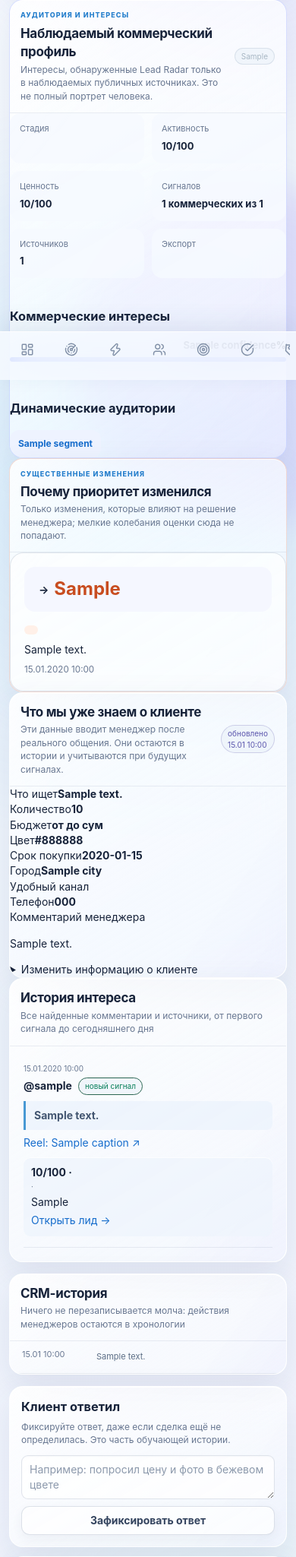
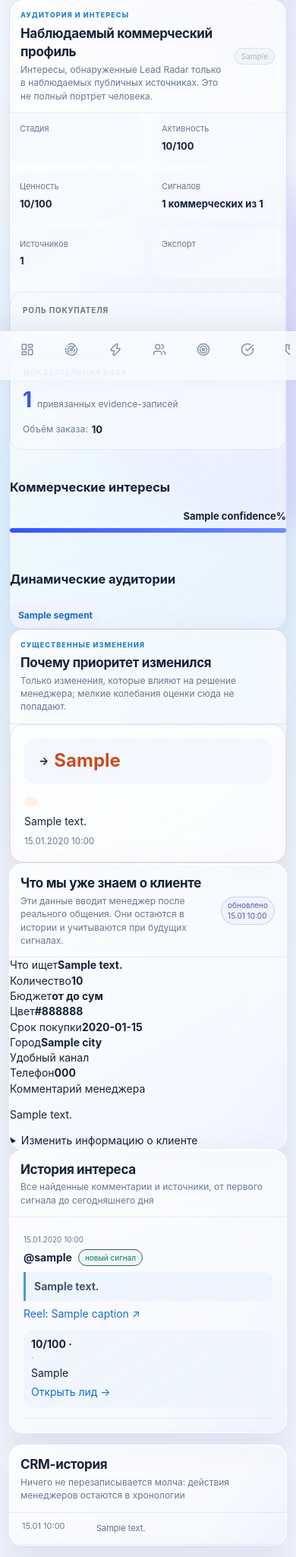
Before and after one commit to DeniskaChernov/leadradar, a Python web app: template app/web/templates/contact_detail.html in a window 390 px wide. Shown: the part 344-2393 px from the top of the page at 76% size. Run offline with Jinja, Linux system fonts and the light colour scheme; the template is opened without the code that fills it: most values are stand-ins (such as "Sample title", 1, 10 or a date in 2020); some libraries are stand-ins or nearby versions.

Commit message:
feat: surface Profile DNA in contact detail UI with buyer role, evidence count, and responsive DNA cards (vertical UI)

```diff
--- a/app/web/app.py
+++ b/app/web/app.py
@@ -23,6 +23,8 @@
 from app.web.auth import TelegramAuthError, TelegramWebAuth
 from app.web.labels import (
     AI_SOURCE_LABELS,
+    BUYER_ROLE_ICONS,
+    BUYER_ROLE_LABELS,
     CHANGE_TYPE_LABELS,
     CHANNEL_LABELS,
     COMMERCIAL_STAGE_LABELS,
@@ -99,6 +101,8 @@
         qualification_field_label=lambda value: label(
             QUALIFICATION_FIELD_LABELS, value, str(value)
         ),
+        buyer_role_label=lambda value: label(BUYER_ROLE_LABELS, value, "Не определено"),
+        buyer_role_icon=lambda value: BUYER_ROLE_ICONS.get(str(value) if value else "UNKNOWN", "❓"),
         money=lambda value: f"{float(value or 0):,.0f}".replace(",", " "),
     )
 
--- a/app/web/static/app.css
+++ b/app/web/static/app.css
@@ -1164,3 +1164,76 @@
   .market-candidates-disclosure > summary { min-height: 60px; padding: 14px; }
   .market-candidates-disclosure .candidate-grid { padding: 0 10px 10px; }
 }
+
+/* V4.4 · Profile DNA — Phase 4 */
+.dna-profile-row {
+  display: grid;
+  grid-template-columns: 1fr 1fr;
+  gap: 14px;
+  margin: 18px 0 6px;
+}
+.dna-role-card,
+.dna-evidence-card {
+  padding: 16px;
+  border-radius: 16px;
+  background: rgba(246, 249, 255, 0.82);
+  border: 1px solid rgba(51, 84, 255, 0.1);
+}
+.dna-role-card .eyebrow,
+.dna-evidence-card .eyebrow {
+  font-size: 10px;
+  font-weight: 700;
+  letter-spacing: .08em;
+  color: var(--muted);
+  text-transform: uppercase;
+  display: block;
+  margin-bottom: 9px;
+}
+.dna-role-primary {
+  display: flex;
+  align-items: center;
+  gap: 9px;
+  margin-bottom: 10px;
+}
+.dna-role-icon { font-size: 26px; line-height: 1; }
+.dna-role-primary b { font-size: 15px; }
+.dna-roles-observed {
+  display: flex;
+  flex-wrap: wrap;
+  gap: 6px;
+  align-items: center;
+  margin-top: 4px;
+}
+.dna-roles-observed > span:first-child {
+  font-size: 11px;
+  color: var(--muted);
+  flex: 0 0 100%;
+  margin-bottom: 3px;
+}
+.tag.compact {
+  padding: 5px 8px;
+  font-size: 11px;
+  border-radius: 9px;
+}
+.dna-evidence-count {
+  display: flex;
+  align-items: baseline;
+  gap: 7px;
+  margin-bottom: 9px;
+}
+.dna-evidence-count b { font-size: 28px; color: var(--primary); }
+.dna-evidence-count span { font-size: 12px; color: var(--muted); }
+.dna-evidence-card > div:not(.dna-evidence-count) {
+  font-size: 12px;
+  display: flex;
+  gap: 5px;
+  margin-top: 6px;
+  color: var(--muted);
+}
+.dna-evidence-card > div:not(.dna-evidence-count) b {
+  color: var(--text);
+  font-size: 13px;
+}
+@media (max-width: 700px) {
+  .dna-profile-row { grid-template-columns: 1fr; }
+}
--- a/app/web/templates/contact_detail.html
+++ b/app/web/templates/contact_detail.html
@@ -30,6 +30,28 @@
 <section class="panel audience-profile">
   <div class="panel-head"><div><span class="eyebrow">АУДИТОРИЯ И ИНТЕРЕСЫ</span><h2>Наблюдаемый коммерческий профиль</h2><p>Интересы, обнаруженные Lead Radar только в наблюдаемых публичных источниках. Это не полный портрет человека.</p></div><span class="tag {% if intelligence.customer_type=='B2B' %}status-qualified{% else %}neutral{% endif %}">{{ intelligence.customer_type }}</span></div>
   <div class="intelligence-summary"><div><span>Стадия</span><b>{{ commercial_stage_label(intelligence.commercial_stage) }}</b></div><div><span>Активность</span><b>{{ intelligence.activity_score }}/100</b></div><div><span>Ценность</span><b>{{ intelligence.value_score }}/100</b></div><div><span>Сигналов</span><b>{{ intelligence.commercial_signal_count }} коммерческих из {{ intelligence.signal_count }}</b></div><div><span>Источников</span><b>{{ intelligence.source_count }}</b></div><div><span>Экспорт</span><b>{{ export_eligibility_label(intelligence.export_eligibility) }}</b></div></div>
+  {# Phase 4 — Profile DNA: buyer role and evidence #}
+  <div class="dna-profile-row">
+    <div class="dna-role-card">
+      <span class="eyebrow">РОЛЬ ПОКУПАТЕЛЯ</span>
+      <div class="dna-role-primary">
+        <span class="dna-role-icon" aria-hidden="true">{{ buyer_role_icon(intelligence.primary_buyer_role) }}</span>
+        <b>{{ buyer_role_label(intelligence.primary_buyer_role) }}</b>
+      </div>
+      {% if intelligence.buyer_roles_json and intelligence.buyer_roles_json|length > 1 %}
+      <div class="dna-roles-observed">
+        <span>Наблюдались роли:</span>
+        {% for role in intelligence.buyer_roles_json %}<span class="tag neutral compact">{{ buyer_role_icon(role) }} {{ buyer_role_label(role) }}</span>{% endfor %}
+      </div>
+      {% endif %}
+    </div>
+    <div class="dna-evidence-card">
+      <span class="eyebrow">ДОКАЗАТЕЛЬНАЯ БАЗА</span>
+      <div class="dna-evidence-count"><b>{{ intelligence.evidence_count }}</b> <span>привязанных evidence-записей</span></div>
+      {% if intelligence.quantity_band %}<div><span>Объём заказа:</span> <b>{{ intelligence.quantity_band | replace('_', ' ') }}</b></div>{% endif %}
+      {% if intelligence.purchase_horizon %}<div><span>Горизонт покупки:</span> <b>{{ purchase_horizon_label(intelligence.purchase_horizon) }}</b></div>{% endif %}
+    </div>
+  </div>
   <div class="interest-columns"><div><h3>Коммерческие интересы</h3>{% for item in intelligence.product_interests_json %}<div class="interest-meter"><div><span>{{ product_label(item.value) }}</span><b>{{ item.confidence }}%</b></div><i style="width:{{ item.confidence }}%"></i></div>{% else %}<div class="empty compact">Товарные интересы пока не подтверждены.</div>{% endfor %}</div><div><h3>Динамические аудитории</h3><div class="audience-chip-list">{% for membership, segment in audiences %}<a href="/audiences/{{ segment.slug }}">{{ segment.name }}</a>{% else %}<span class="muted">Контакт пока не входит в активные сегменты.</span>{% endfor %}</div></div></div>
 </section>
 {% if significant_changes %}
```
Also changed, not shown: app/web/labels.py (+16 -0 lines).
